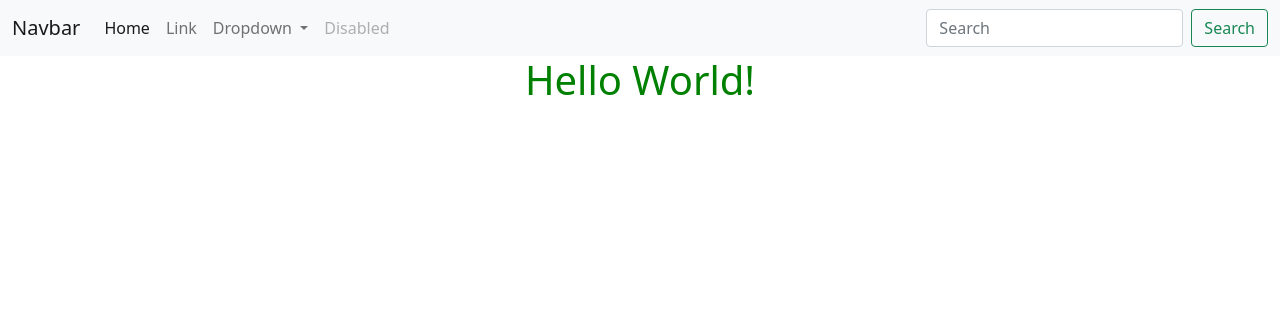
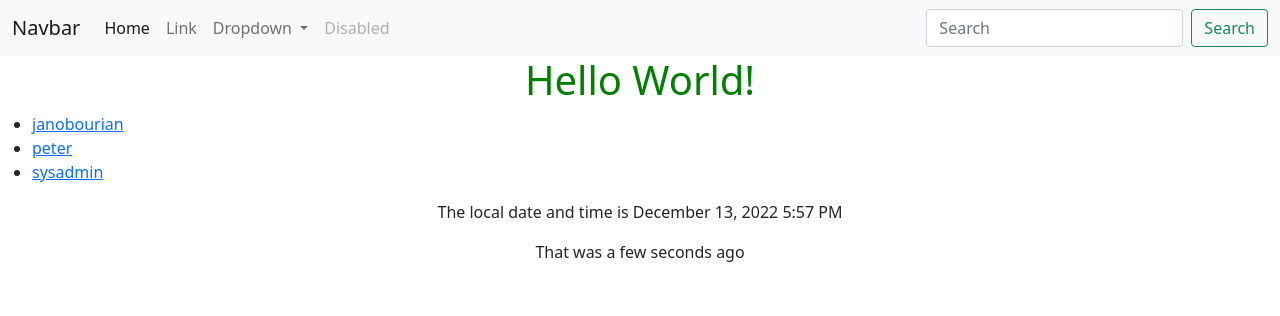
Before and after one commit to JanoBourian/TechnicalFlaskMoment, a Flask app: page / in a window 1280 px wide. Shown: the top 316 px of the page. Run offline with Flask 2, Linux system fonts and the light colour scheme; some libraries are stand-ins or nearby versions.

Commit message:
Add: Before to WebForms

```diff
--- a/main.py
+++ b/main.py
@@ -1,7 +1,10 @@
 from flask import Flask, request, g, make_response, redirect, Response, render_template
+from flask_moment import Moment
+from datetime import datetime
 import logging
 
 app = Flask(__name__)
+moment = Moment(app)
 
 # @app.route("/", methods=['GET'])
 @app.get("/")
@@ -16,13 +19,17 @@ def index() -> str:
     logging.warning(request.environ)
     logging.warning(g)
     user_agent = request.headers.get("User-Agent")
-    response = make_response("<h1> Hello, Flask! Your User-Agent is: {}</h1>".format(user_agent))
-    response.set_cookie('answer', '42')
+    response = make_response(
+        "<h1> Hello, Flask! Your User-Agent is: {}</h1>".format(user_agent)
+    )
+    response.set_cookie("answer", "42")
     response.status_code = 200
-    return render_template("index.html")
+    data = [{"name": "janobourian"}, {"name": "peter"}, {"name": "sysadmin"}]
+    return render_template("index.html", data=data, datetime=datetime.utcnow())
 
-@app.route("/user/<name>", methods=['GET'])
-def user(name:str) -> str:
+
+@app.route("/user/<name>", methods=["GET"])
+def user(name: str) -> str:
     logging.warning(app.app_context())
     logging.warning(app.name)
     logging.warning(app.url_map)
@@ -33,8 +40,20 @@ def user(name:str) -> str:
     logging.warning(request.environ)
     logging.warning(g)
     user_agent = request.headers.get("User-Agent")
-    response = make_response("<h1> Hello, {}! Your User-Agent is: {}</h1>".format(name, user_agent))
-    response.set_cookie(name, '42')
+    response = make_response(
+        "<h1> Hello, {}! Your User-Agent is: {}</h1>".format(name, user_agent)
+    )
+    response.set_cookie(name, "42")
     response.status_code = 200
     data = {"name": name}
-    return render_template("user.html", data = data)
+    return render_template("user.html", data=data)
+
+
+@app.errorhandler(404)
+def page_not_found(e) -> Response:
+    return make_response({"message": f"{e}"}, 404)
+
+
+@app.errorhandler(500)
+def page_not_found(e) -> Response:
+    return make_response({"message": f"{e}"}, 500)
--- a/requirements.txt
+++ b/requirements.txt
@@ -2,10 +2,12 @@ black==22.10.0
 click==8.1.3
 colorama==0.4.6
 Flask==2.2.2
+Flask-Moment==1.0.5
 itsdangerous==2.1.2
 Jinja2==3.1.2
 MarkupSafe==2.1.1
 mypy-extensions==0.4.3
+packaging==22.0
 pathspec==0.10.2
 platformdirs==2.5.4
 tomli==2.0.1
--- a/templates/base.html
+++ b/templates/base.html
@@ -15,6 +15,7 @@
   </head>
   <body>
     {% include "navbar.html" %}
+    {{ moment.include_moment()}}
     {% block body %}
     {% endblock %}
 
--- a/templates/index.html
+++ b/templates/index.html
@@ -7,4 +7,16 @@
 
 {% block body %}
 {{macros.render_awesome_title("Hello World!")}}
+<ul>
+    {% for d in data %}
+        <li>
+            <a href="{{url_for('user', name=d.get('name', ''))}}">{{d.get("name", "")}}</a>
+        </li>
+    {% endfor %}
+</ul>
+
+<footer class="text-center">
+    <p>The local date and time is {{moment(datetime).format('LLL')}}</p>
+    <p>That was {{moment(datetime).fromNow(refresh=True)}}</p>
+</footer>
 {% endblock %}
```
Also changed, not shown: README.md.
